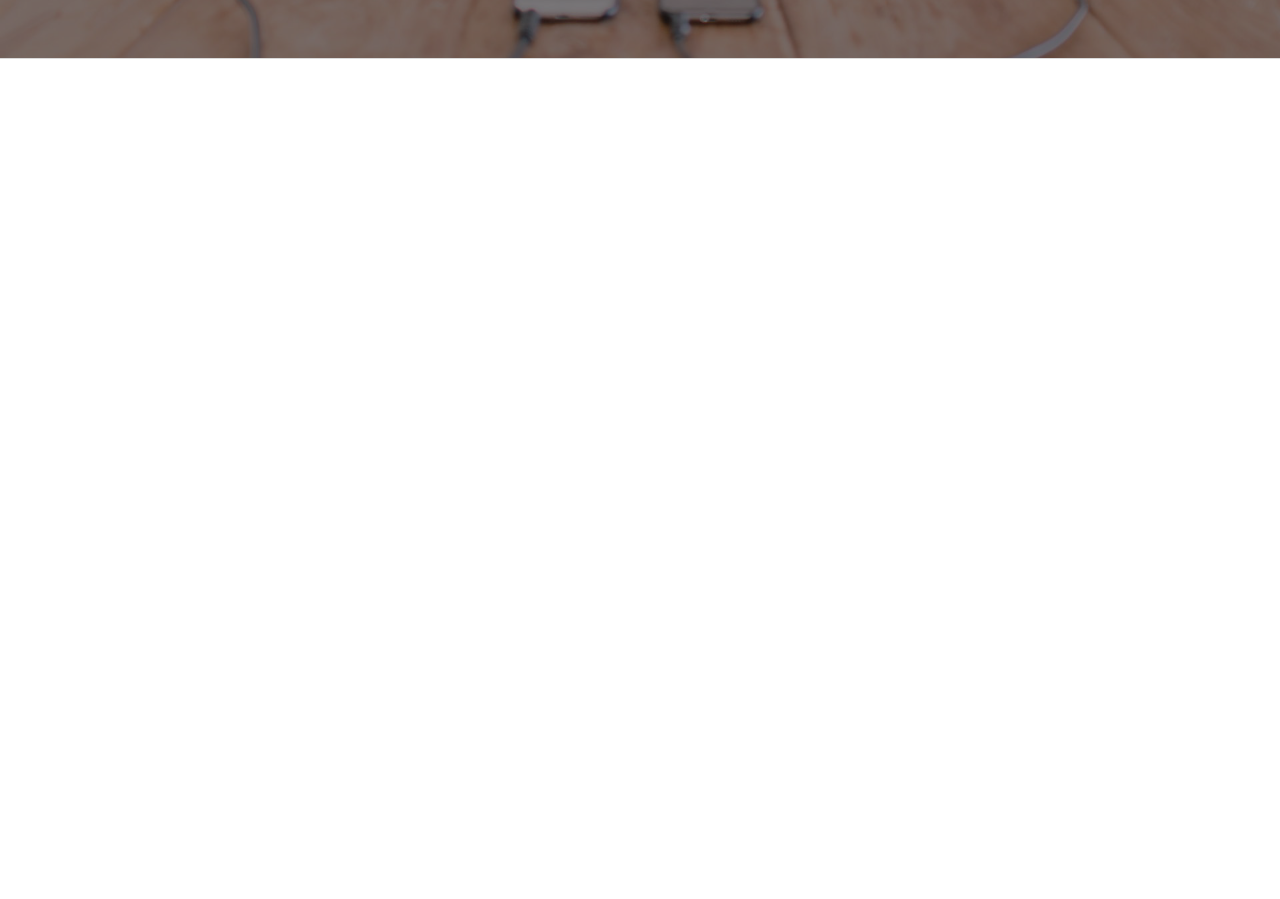
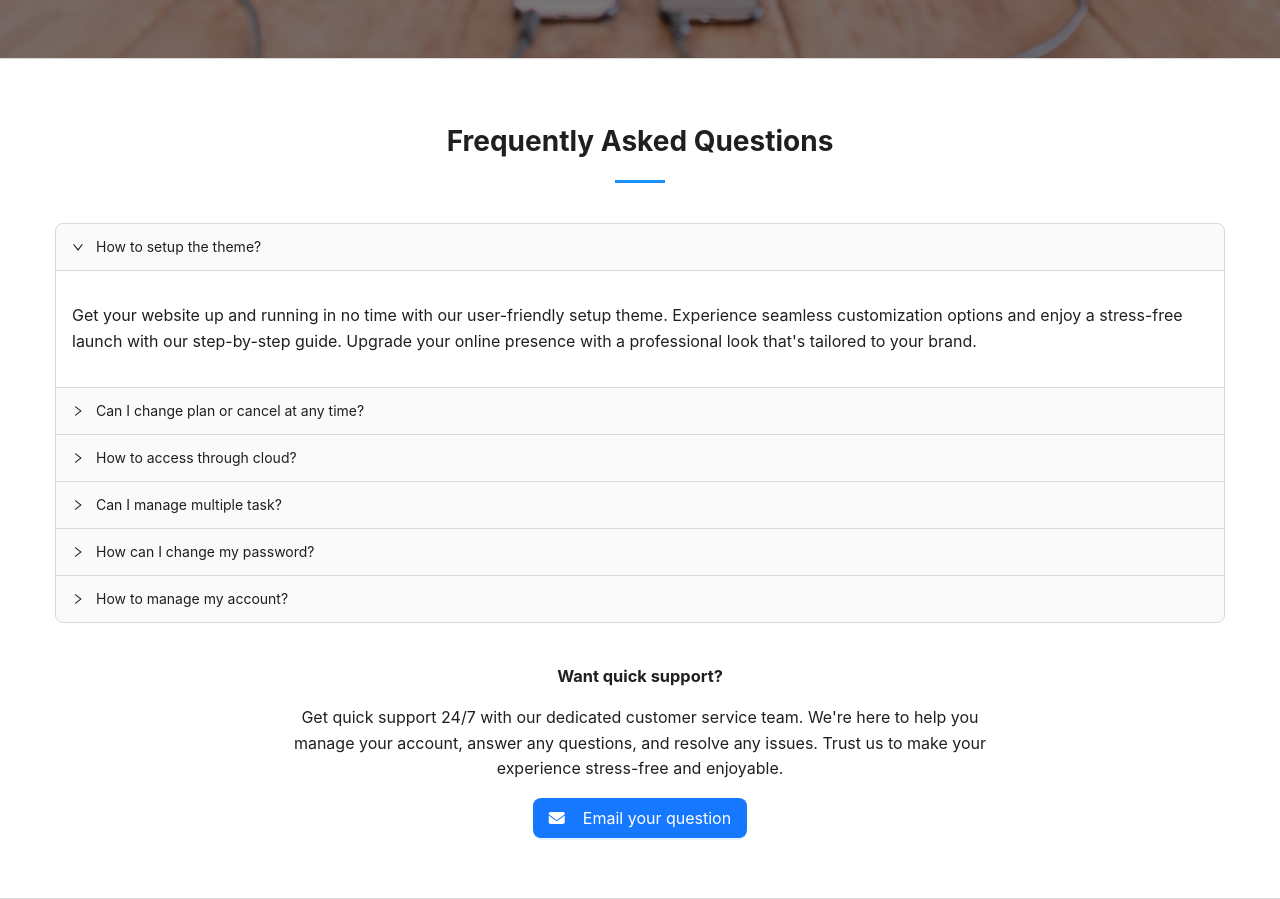
Before and after one commit to tangguhriyadi/fe-portfolio, a React (Create React App) app: page / in a window 1280 px wide. Shown: the part 2514-3413 px from the top of the page. Before the commit the page ends 2573 px from the top, so only its background shows below. Built offline with nearby package versions, Linux system fonts and the light colour scheme.

Commit message:
style(faq): create faq using collapse

```diff
--- /dev/null
+++ b/src/components/home/AppFaq.tsx
@@ -0,0 +1,84 @@
+import React from "react";
+
+import { Collapse, Button } from "antd";
+
+const { Panel } = Collapse;
+
+const AppFaq:React.FC = () => {
+  return (
+    <div id="faq" className="block faqBlock">
+      <div className="container-fluid">
+        <div className="titleHolder">
+          <h2>Frequently Asked Questions</h2>
+        </div>
+        <Collapse defaultActiveKey={["1"]}>
+          <Panel header="How to setup the theme?" key="1">
+            <p>
+              Get your website up and running in no time with our user-friendly
+              setup theme. Experience seamless customization options and enjoy a
+              stress-free launch with our step-by-step guide. Upgrade your
+              online presence with a professional look that's tailored to your
+              brand.
+            </p>
+          </Panel>
+          <Panel header="Can I change plan or cancel at any time?" key="2">
+            <p>
+              We understand that plans can change, and that's why we offer a
+              flexible cancelation policy for our customers. If you need to
+              cancel your plan, please contact our support team for assistance.
+              We'll do our best to make the process as smooth and hassle-free as
+              possible.
+            </p>
+          </Panel>
+          <Panel header="How to access through cloud?" key="3">
+            <p>
+              Access your data anytime, anywhere with our cloud-based solution.
+              No more limitations, enjoy seamless access to your information
+              from any device with internet connection. Say goodbye to
+              traditional setup, embrace the future of tech with us.
+            </p>
+          </Panel>
+          <Panel header="Can I manage multiple task?" key="4">
+            <p>
+              Maximize your productivity and efficiency with our app's ability
+              to handle multiple tasks seamlessly. Say goodbye to juggling
+              between multiple windows and programs and hello to effortless
+              multitasking.
+            </p>
+          </Panel>
+          <Panel header="How can I change my password?" key="5">
+            <p>
+              Simplify your life with our easy-to-use password change feature.
+              Securely update your password in just a few clicks, ensuring
+              maximum protection for your data and peace of mind for you. Try it
+              now!
+            </p>
+          </Panel>
+          <Panel header="How to manage my account?" key="6">
+            <p>
+              Manage all your accounts in one place with our streamlined and
+              secure account management system. Easily update personal
+              information, change passwords, and track account activity.
+              Simplify your life and stay in control with our user-friendly
+              platform.
+            </p>
+          </Panel>
+        </Collapse>
+        <div className="quickSupport">
+          <h3>Want quick support?</h3>
+          <p>
+            Get quick support 24/7 with our dedicated customer service team.
+            We're here to help you manage your account, answer any questions,
+            and resolve any issues. Trust us to make your experience stress-free
+            and enjoyable.
+          </p>
+          <Button type="primary" size="large">
+            <i className="fas fa-envelope"></i> Email your question
+          </Button>
+        </div>
+      </div>
+    </div>
+  );
+};
+
+export default AppFaq;
--- a/src/components/views/AppHome.tsx
+++ b/src/components/views/AppHome.tsx
@@ -1,5 +1,6 @@
 import React from 'react'
 import AppAbout from '../home/AppAbout'
+import AppFaq from '../home/AppFaq'
 import AppFeature from '../home/AppFeature'
 import AppHero from '../home/AppHero'
 import AppWorks from '../home/AppWorks'
@@ -11,6 +12,7 @@
         <AppAbout />
         <AppFeature />
         <AppWorks />
+        <AppFaq />
     </div>
   )
 }
```
